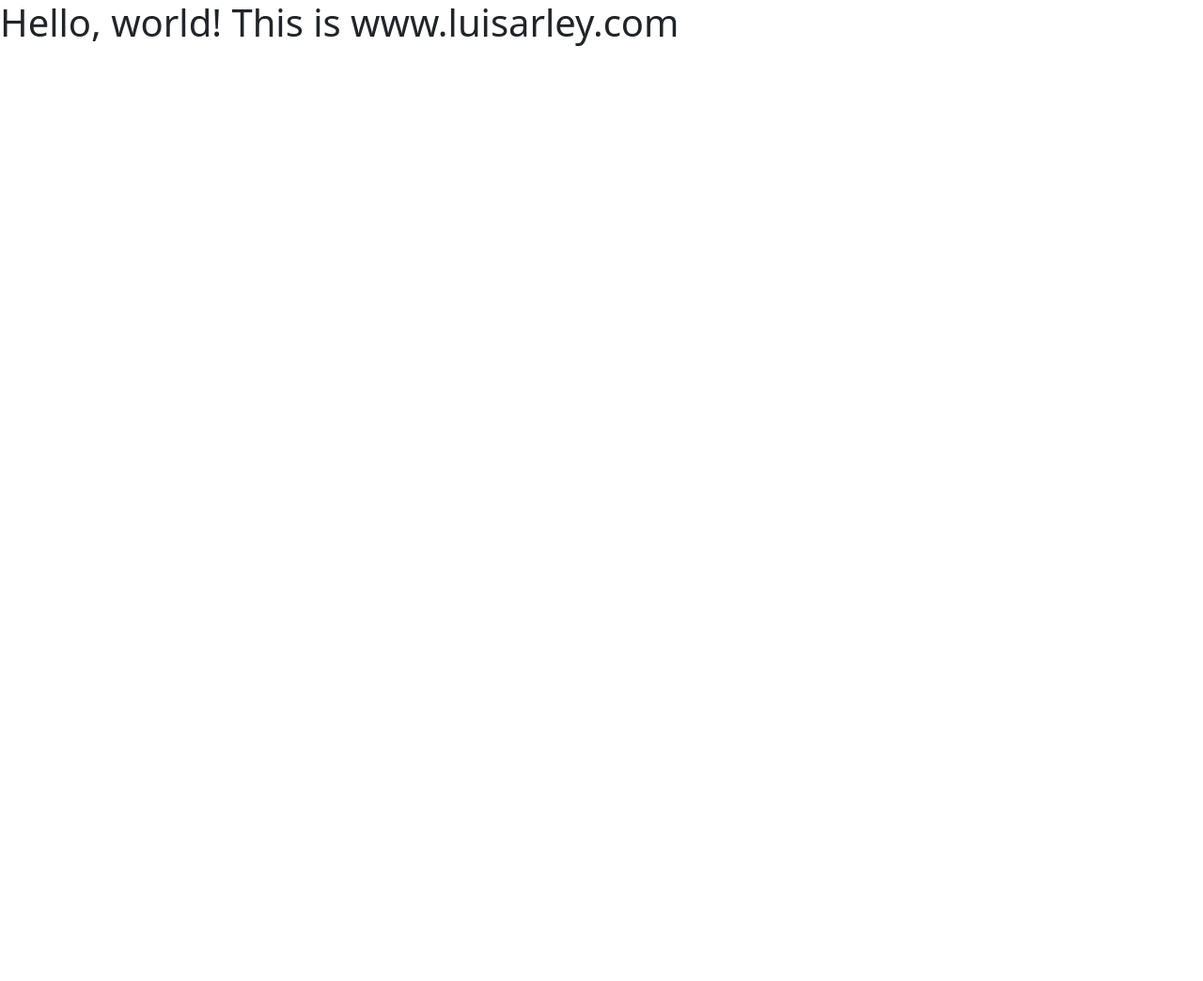
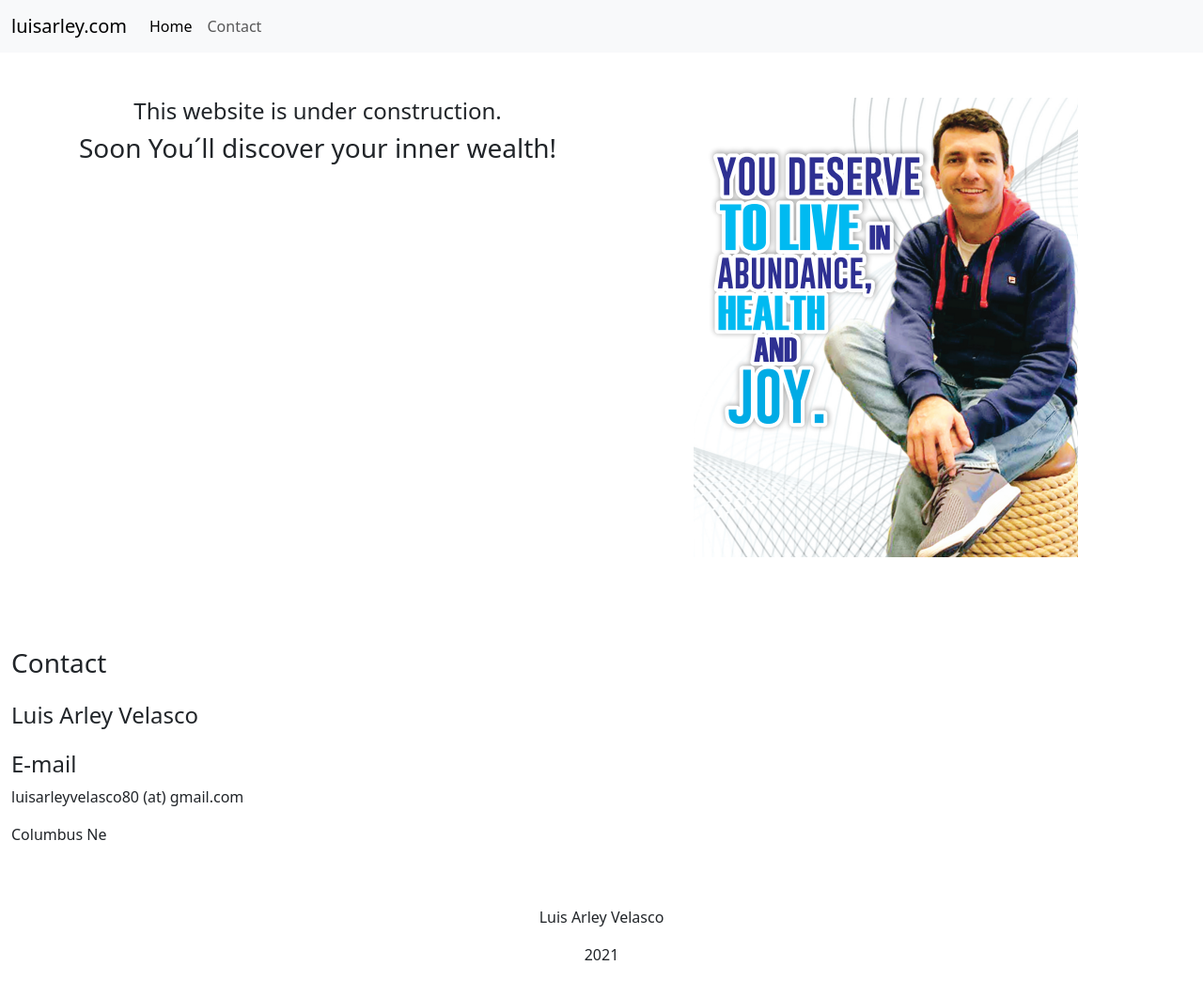
Before and after one commit to it-velasco/luisarleycom, a plain HTML site: page index.html in a window 1280 px wide. Shown: the whole page at 94% size. Before the commit the page ends 800 px from the top, so only its background shows below. Drawn offline with nearby package versions, Linux system fonts and the light colour scheme.

Commit message:
landing page v1.0
Signed-off-by: it-velasco <[jonathan@it-velasco.com]>

```diff
--- /dev/null
+++ b/assets/css/main.css
@@ -0,0 +1,7 @@
+.text {
+    min-height: 250px;
+}
+
+#image1 {
+    max-width: fit-content;
+}
--- a/index.html
+++ b/index.html
@@ -5,9 +5,75 @@
     <meta name="viewport" content="width=device-width, initial-scale=1">
     <title>Luis Arley</title>
     <link href="https://cdn.jsdelivr.net/npm/bootstrap@5.3.0-alpha1/dist/css/bootstrap.min.css" rel="stylesheet" integrity="sha384-GLhlTQ8iRABdZLl6O3oVMWSktQOp6b7In1Zl3/Jr59b6EGGoI1aFkw7cmDA6j6gD" crossorigin="anonymous">
+    <link rel="stylesheet" href="./assets/css/main.css">
   </head>
-  <body>
-    <h1>Hello, world! This is www.luisarley.com</h1>
+  <body class="fluid-container">
+    <!-- Navbar-->
+    <div id="navbar">
+        <nav class="navbar navbar-expand-lg bg-body-tertiary">
+            <div class="container-fluid">
+              <a class="navbar-brand" href="#">luisarley.com</a>
+              <button class="navbar-toggler" type="button" data-bs-toggle="collapse" data-bs-target="#navbarNav" aria-controls="navbarNav" aria-expanded="false" aria-label="Toggle navigation">
+                <span class="navbar-toggler-icon"></span>
+              </button>
+              <div class="collapse navbar-collapse" id="navbarNav">
+                <ul class="navbar-nav">
+                  <li class="nav-item">
+                    <a class="nav-link active" aria-current="page" href="#">Home</a>
+                  </li>
+                  <li class="nav-item">
+                    <a class="nav-link" href="#">Contact</a>
+                  </li>
+                </ul>
+              </div>
+            </div>
+          </nav>
+    </div>
+
+    <div class="p-5">
+        <div class="row text-center">
+            <div class="text col">
+                <h4>This website is under construction.</h3>
+                <h3>Soon You´ll discover your inner wealth!</h3>
+            </div>
+
+            <div class="col">
+                <img src="assets/images/flyer.png" alt="">
+            </div>
+        </div>
+    </div>
+
+    <div>
+        <div id="kontakt" class="row gy-3 py-5 mx-auto">
+            <div class="col-12">
+              <h3>Contact</h3>
+            </div>
+
+            <div class="col-12">
+                <h4>Luis Arley Velasco</h4>
+            </div>
+
+            <div class="col-12">
+                <h4>E-mail</h4>
+                <a>luisarleyvelasco80 (at) gmail.com</a>
+            </div>
+
+            <div class="col-12">
+                <p>Columbus Ne</p>
+            </div>
+        </div>
+
+        <div>
+            <div class="col text-center">
+                <p>Luis Arley Velasco</p>
+                <p>2021</p>
+            </div>
+        </div>
+    </div>
+
+
+
+
     <script src="https://cdn.jsdelivr.net/npm/bootstrap@5.3.0-alpha1/dist/js/bootstrap.bundle.min.js" integrity="sha384-w76AqPfDkMBDXo30jS1Sgez6pr3x5MlQ1ZAGC+nuZB+EYdgRZgiwxhTBTkF7CXvN" crossorigin="anonymous"></script>
   </body>
 </html>
```
Also changed, not shown: assets/images/flyer.png (added).
